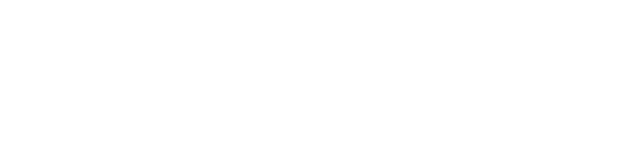
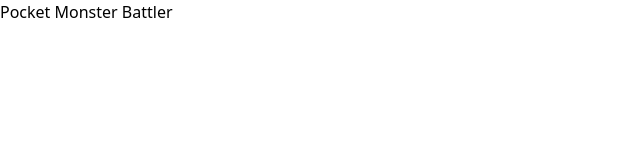
Before and after one commit to J-0987/PocketMonsterBattler, a website: page index.html in a window 1280 px wide. Shown: the whole page, without its empty margins (0-640 px from the left). Drawn offline with Linux system fonts and the light colour scheme.

Commit message:
starter structure

```diff
--- a/index.html
+++ b/index.html
@@ -8,5 +8,10 @@
 </head>
 <body>
 
+    <header>
+        <h1>Pocket Monster Battler</h1>
+
+    </header>
+
 </body>
 </html>
```
Also changed, not shown: package.json (line endings or trailing spaces).
